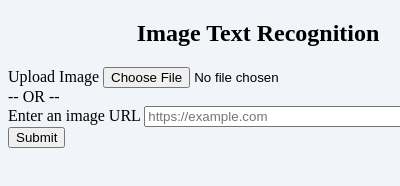
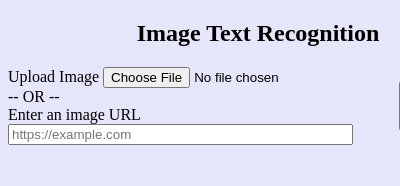
Before and after one commit to MetaHorizon-Universe/Best-Of-Chrome-Extensions, a browser extension: page Image Text Recognition/popup.html in a window 400 px wide. Shown: the top 186 px of the page. Drawn offline with Linux system fonts and the light colour scheme.

Commit message:
style inputs

```diff
--- a/Image Text Recognition/popup.css
+++ b/Image Text Recognition/popup.css
@@ -1,8 +1,24 @@
 body {
-    background: #f1f5f9;
+    background: lavender;
     width: 500px;
+    font-size: 16px;
 }
 
 h2 {
   text-align: center;
 }
+
+.wrapper {
+  display: flex;
+}
+
+.submit-image {
+  width: 30%;
+  align-self: center;
+  text-align: center;
+}
+
+#submit {
+  width: 100px;
+  height: 50px;
+}
--- a/Image Text Recognition/popup.html
+++ b/Image Text Recognition/popup.html
@@ -4,8 +4,9 @@
     <link rel="stylesheet" href="popup.css">
 </head>
 <body>
+  <h2>Image Text Recognition</h2>
   <section class="wrapper">
-    <h2>Image Text Recognition</h2>
+    <section class="select-image">
       <div>
         <label for="image-upload">Upload Image</label>
         <input id="image-upload" type="file" accept="image/*"></input>
@@ -19,12 +20,13 @@
           id="image-url"
           placeholder="https://example.com"
           pattern="https://.*"
-          size="30"
+          size="40"
         >
       </div>
-      <div>
-        <button id="submit">Submit</button>
-      </div>
+    </section>
+    <section class="submit-image">
+      <button id="submit">Submit</button>
+    </section>
   </section>
   <script src="popup.js"></script>
   <script src="tesseract/tesseract.min.js"></script>
```
